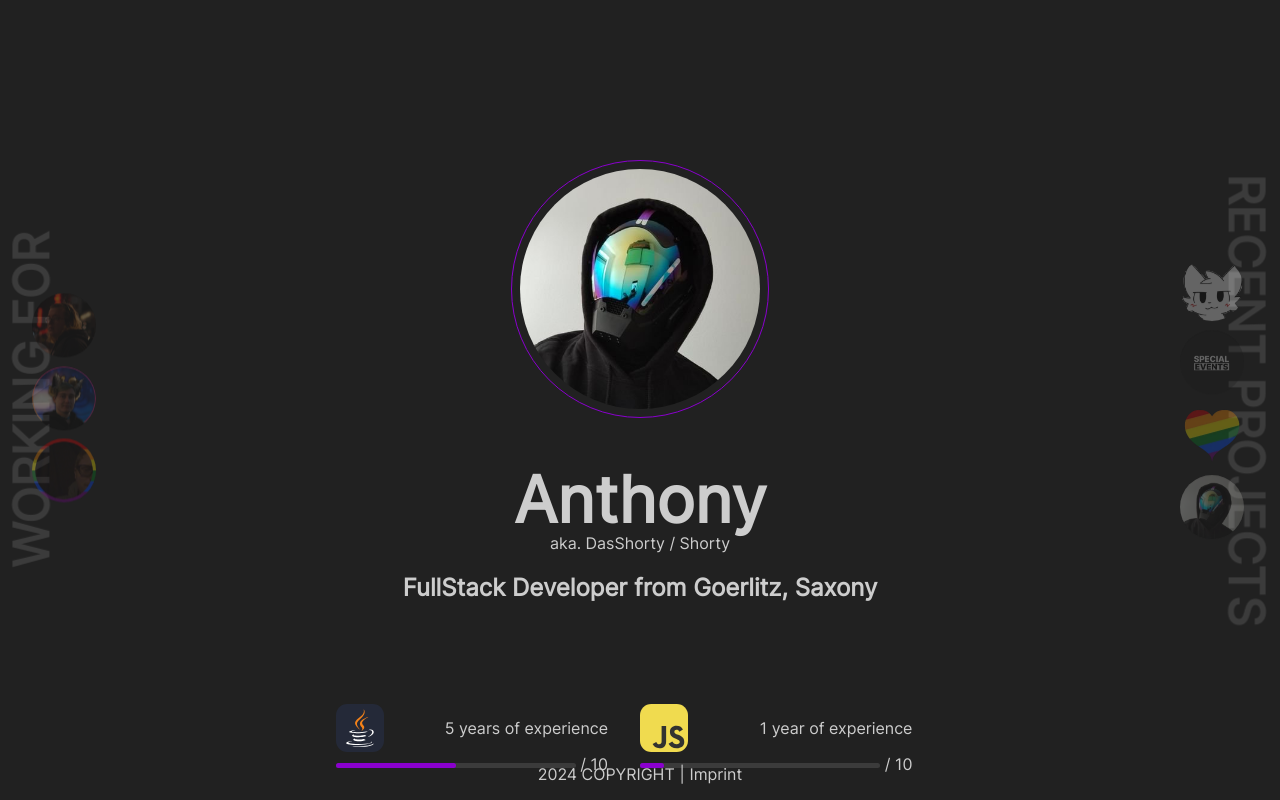
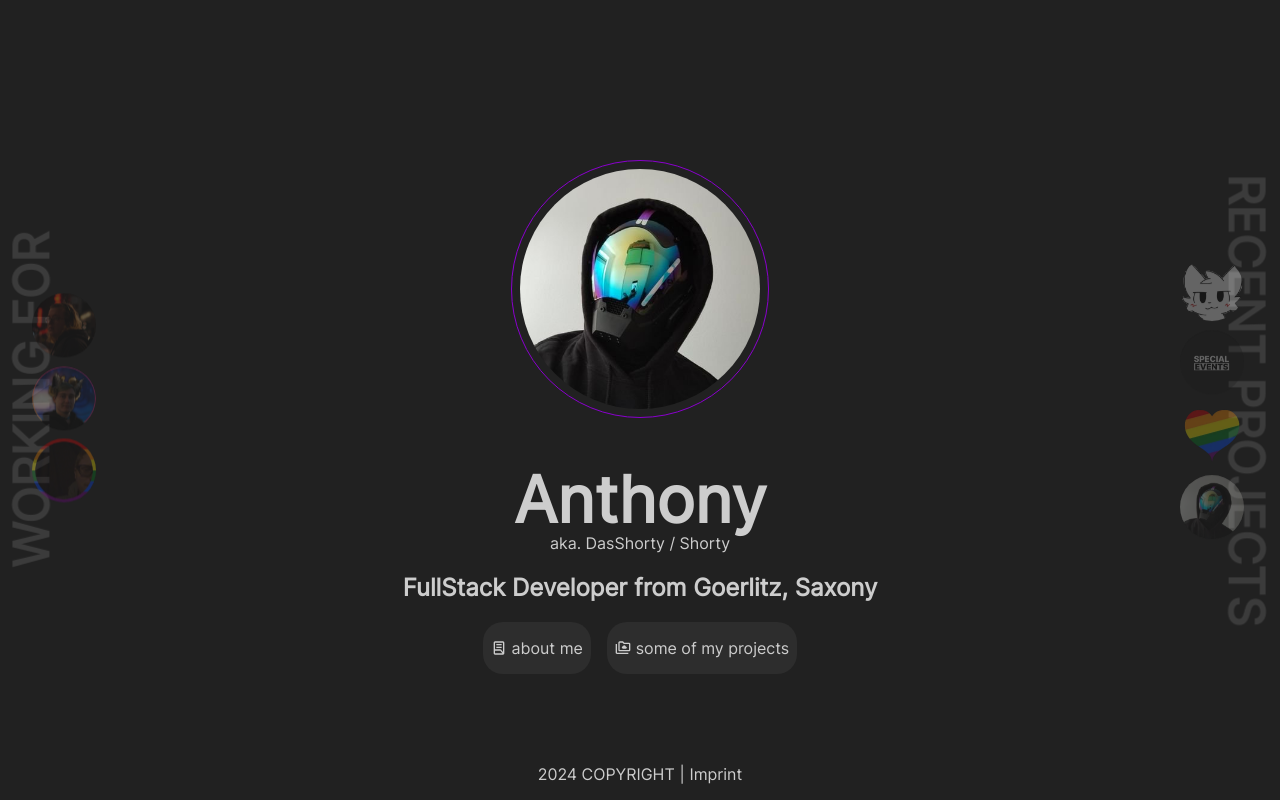
Before and after one commit to DasShorty/dashortyde, a plain HTML site: page index.html in a window 1280 px wide. Drawn offline with Linux system fonts and the light colour scheme.

Commit message:
new update

```diff
--- /dev/null
+++ b/css/about.css
@@ -0,0 +1,93 @@
+
+#languages {
+    margin-top: 5rem;
+    display: grid;
+    grid-template-columns: auto auto auto;
+    gap: 2rem;
+}
+
+.lang-text {
+    display: flex;
+    justify-content: space-between;
+    align-items: center;
+}
+
+.loading-bar {
+    margin-top: 0.2rem;
+    width: 15rem;
+    height: 0.3rem;
+    background-color: var(--loading-bar-background);
+    border-radius: 3rem;
+}
+
+.loading-bar-content {
+    display: flex;
+    flex-direction: row;
+    align-items: center;
+    margin-top: -1rem;
+}
+
+.loading-bar-content p {
+    margin-left: 0.3rem;
+}
+
+.inner-bar {
+    animation: experienceBar ease-in-out 3s;
+    animation-duration: 3s;
+}
+
+@keyframes experienceBar {
+
+    0% {
+        width: 0;
+    }
+
+    100% {
+        width: 100%;
+    }
+
+}
+
+#java-bar, #javascript-bar, .inner-bar {
+    height: 100%;
+    border-radius: 3rem;
+    transition: 3s;
+}
+
+.inner-bar {
+    background-color: var(--inner-bar-background);
+}
+
+.nav-button {
+    margin: 1rem;
+}
+
+.about-me {
+    display: flex;
+    flex-direction: column;
+    align-items: center;
+    margin: 1rem;
+}
+
+.short-info-box {
+    background-color: var(--second-background-color);
+    display: flex;
+    flex-direction: row;
+    gap: 2rem;
+    padding-left: 1rem;
+    padding-right: 1rem;
+    border-radius: 20px;
+}
+
+.info-part {
+    display: flex;
+    flex-direction: row;
+    align-items: center;
+}
+
+.info-part svg {
+    fill: var(--text-color);
+    height: 1.5rem;
+    width: 1.5rem;
+    margin-right: 0.3rem;
+}
--- a/css/default.css
+++ b/css/default.css
@@ -3,9 +3,56 @@
     src: url("../assets/Inter-Regular.ttf");
 }
 
+:root {
+    --index-profile-color: #8a00ce;
+    --index-profile-color-40per: rgba(138, 0, 206, 0.4);
+    --loading-bar-background: #3b3b3b;
+    --inner-bar-background: #8a00ce;
+    --big-text-color: #1a1a1a;
+    --big-text-p-color: #3b3b3b;
+    --background-color: #212121;
+    --second-background-color: #2d2d2d;
+    --text-color: #cdcdcd;
+}
+
 body {
     margin: 0;
     font-family: Inter, sans-serif;
-    background-color: #212121;
-    color: #cdcdcd;
+    background-color: var(--background-color);
+    color: var(--text-color);
 }
+
+.navigator-link {
+    display: flex;
+    flex-direction: row;
+    align-items: center;
+    background-color: var(--second-background-color);
+    padding-left: 0.5rem;
+    padding-right: 0.5rem;
+    text-decoration: none;
+    color: var(--text-color);
+    border-radius: 20px;
+    transition: 0.3s;
+    font-size: 1rem;
+}
+
+.navigator-link svg {
+    height: 1rem;
+    width: 1rem;
+    fill: var(--text-color);
+    margin-right: 0.3rem;
+}
+
+.navigator-link:hover {
+    background-color: var(--index-profile-color-40per);
+    color: var(--index-profile-color);
+    fill: var(--index-profile-color);
+}
+
+.navigator-link:hover svg {
+    fill: var(--index-profile-color);
+}
+
+.nav-button {
+    display: flex;
+}
--- /dev/null
+++ b/css/imprint.css
@@ -0,0 +1,5 @@
+.imprint {
+    display: flex;
+    flex-direction: column;
+    margin: 2rem;
+}
--- a/css/index.css
+++ b/css/index.css
@@ -7,7 +7,7 @@
 }
 
 .profile-img {
-    border: 1px solid #8a00ce;
+    border: 1px solid var(--index-profile-color);
     padding: 0.5rem;
     border-radius: 100%;
     height: 15rem;
@@ -22,61 +22,9 @@
     font-size: 4rem;
 }
 
-#languages {
-    margin-top: 5rem;
-    display: grid;
-    grid-template-columns: auto auto auto;
-    gap: 2rem;
-}
 
-.lang-text {
-    display: flex;
-    justify-content: space-between;
-    align-items: center;
-}
-
-.loading-bar {
-    margin-top: 0.2rem;
-    width: 15rem;
-    height: 0.3rem;
-    background-color: #3b3b3b;
-    border-radius: 3rem;
-}
-
-.loading-bar-content {
+.home-buttons {
     display: flex;
     flex-direction: row;
-    align-items: center;
-    margin-top: -1rem;
+    gap: 1rem;
 }
-
-.loading-bar-content p {
-    margin-left: 0.3rem;
-}
-
-.inner-bar {
-    animation: experienceBar ease-in-out 3s;
-    animation-duration: 3s;
-}
-
-@keyframes experienceBar {
-
-    0% {
-        width: 0;
-    }
-
-    100% {
-        width: 100%;
-    }
-
-}
-
-#java-bar, #javascript-bar, .inner-bar {
-    height: 100%;
-    border-radius: 3rem;
-    transition: 3s;
-}
-
-.inner-bar {
-    background-color: #8a00ce;
-}
--- a/css/recent-projects.css
+++ b/css/recent-projects.css
@@ -13,7 +13,7 @@
     transform: rotate(90deg);
     text-transform: uppercase;
     font-size: 3rem;
-    color: #3b3b3b;
+    color: var(--big-text-p-color);
     font-weight: bolder;
     overflow: clip;
     margin-right: -12rem;
@@ -56,7 +56,7 @@
     opacity: 0;
     margin-right: 0.3rem;
     border-radius: 3rem;
-    background-color: #1a1a1a;
+    background-color: var(--big-text-color);
     padding-left: 1rem;
     padding-right: 1rem;
 }
--- a/css/working-for.css
+++ b/css/working-for.css
@@ -13,7 +13,7 @@
     transform: rotate(270deg);
     text-transform: uppercase;
     font-size: 3rem;
-    color: #3b3b3b;
+    color: var(--big-text-p-color);
     font-weight: bolder;
 }
 
@@ -56,7 +56,7 @@
     opacity: 0;
     margin-left: 0.3rem;
     border-radius: 3rem;
-    background-color: #1a1a1a;
+    background-color: var(--big-text-color);
     padding-left: 1rem;
     padding-right: 1rem;
 }
--- a/index.html
+++ b/index.html
@@ -8,7 +8,7 @@
     <link rel="stylesheet" href="css/working-for.css">
     <link rel="stylesheet" href="css/recent-projects.css">
     <link rel="stylesheet" href="css/footer.css">
-    <script src="js/index.js"></script>
+    <link rel="icon" href="assets/logo-rounded.png">
     <script src="js/footer.js"></script>
 </head>
 <body>
@@ -51,34 +51,19 @@
         <span>aka. DasShorty / Shorty</span>
         <h2>FullStack Developer from Goerlitz, Saxony</h2>
 
-        <div id="languages">
-            <div class="experience-in-lang">
-                <div class="lang-text">
-                    <img src="assets/java.svg" alt="Java">
-                    <p id="experience-java"></p>
-                </div>
-                <div class="loading-bar-content">
-                    <div class="loading-bar">
-                        <div id="java-bar">
-                            <div class="inner-bar"></div>
-                        </div>
-                    </div>
-                    <p>/ 10</p>
-                </div>
+        <div class="home-buttons">
+            <div class="nav-button">
+                <a href="about.html" class="navigator-link">
+                    <svg xmlns="http://www.w3.org/2000/svg" viewBox="0 -960 960 960"><path d="M320-480v-80h320v80H320Zm0-160v-80h320v80H320Zm-80 240h300q29 0 54 12.5t42 35.5l84 110v-558H240v400Zm0 240h442L573-303q-6-8-14.5-12.5T540-320H240v160Zm480 80H240q-33 0-56.5-23.5T160-160v-640q0-33 23.5-56.5T240-880h480q33 0 56.5 23.5T800-800v640q0 33-23.5 56.5T720-80Zm-480-80v-640 640Zm0-160v-80 80Z"/></svg>
+                    <p>about me</p>
+                </a>
             </div>
-            <div class="experience-in-lang">
-                <div class="lang-text">
-                    <img src="assets/javascript.svg" alt="JavaScript">
-                    <p id="experience-javascript"></p>
-                </div>
-                <div class="loading-bar-content">
-                    <div class="loading-bar">
-                        <div id="javascript-bar">
-                            <div class="inner-bar"></div>
-                        </div>
-                    </div>
-                    <p>/ 10</p>
-                </div>
+
+            <div class="nav-button">
+                <a href="about.html" class="navigator-link">
+                    <svg xmlns="http://www.w3.org/2000/svg" viewBox="0 -960 960 960"><path d="M485-440h163q26 0 44-18t18-44q0-26-18-44.5T648-565h-2q-5-32-29-53.5T560-640q-26 0-47 13.5T481-590q-30 2-50.5 23.5T410-515q0 30 21.5 52.5T485-440ZM120-120q-33 0-56.5-23.5T40-200v-520h80v520h680v80H120Zm160-160q-33 0-56.5-23.5T200-360v-440q0-33 23.5-56.5T280-880h200l80 80h280q33 0 56.5 23.5T920-720v360q0 33-23.5 56.5T840-280H280Zm0-80h560v-360H527l-80-80H280v440Zm0 0v-440 440Z"/></svg>
+                    <p>some of my projects</p>
+                </a>
             </div>
         </div>
     </div>
--- a/js/index.js
+++ /dev/null
@@ -1,59 +0,0 @@
-"use strict"
-
-document.addEventListener("DOMContentLoaded", () => {
-
-    const languages = document.getElementById("languages");
-    const javaBar = document.getElementById("java-bar");
-    const javaScriptBar = document.getElementById("javascript-bar");
-    const experienceJava = document.getElementById("experience-java");
-    const experienceJavaScript = document.getElementById("experience-javascript");
-
-    const observer = new IntersectionObserver((entries, observer) => {
-
-        entries.forEach(value => {
-
-            if (value.isIntersecting) {
-
-                console.log("Animation");
-
-                javaBar.style.width = this.getUntilTenYearsOfExperience(2019) + "%";
-                javaScriptBar.style.width = this.getUntilTenYearsOfExperience(2023) + "%";
-
-                experienceJava.innerText = this.getYearsOfExperienceText(2019)
-                experienceJavaScript.innerText = this.getYearsOfExperienceText(2023);
-
-                observer.unobserve(languages);
-
-            }
-
-        });
-
-    }, {
-        root: null,
-        rootMargin: "0px",
-        threshold: 0.3
-    });
-
-    observer.observe(languages);
-
-});
-
-function getUntilTenYearsOfExperience(start) {
-    return ((new Date().getFullYear() - start) / 10) * 100;
-}
-
-function getYearsOfExperience(start) {
-    return new Date().getFullYear() - start;
-}
-
-function getYearsOfExperienceText(start) {
-
-    let years = getYearsOfExperience(start);
-
-    if (years === 1) {
-        return years + " year of experience"
-    } else {
-        return years + " years of experience"
-    }
-
-}
```
Also changed, not shown: about.html (added, +53 -0 lines), imprint.html (+30 -0 lines), assets/logo-rounded.png (added).
